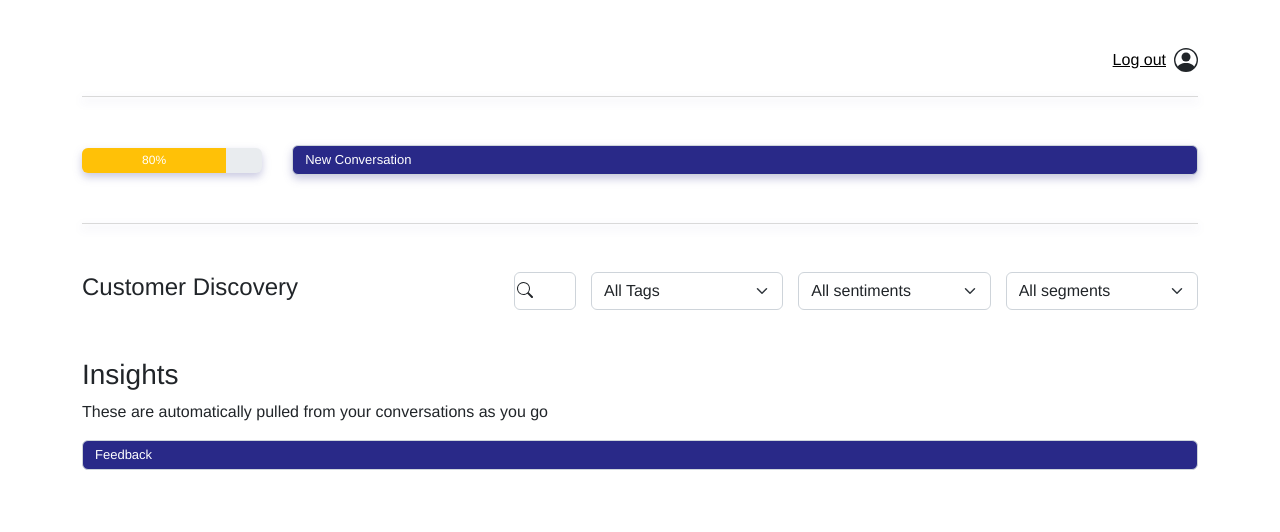
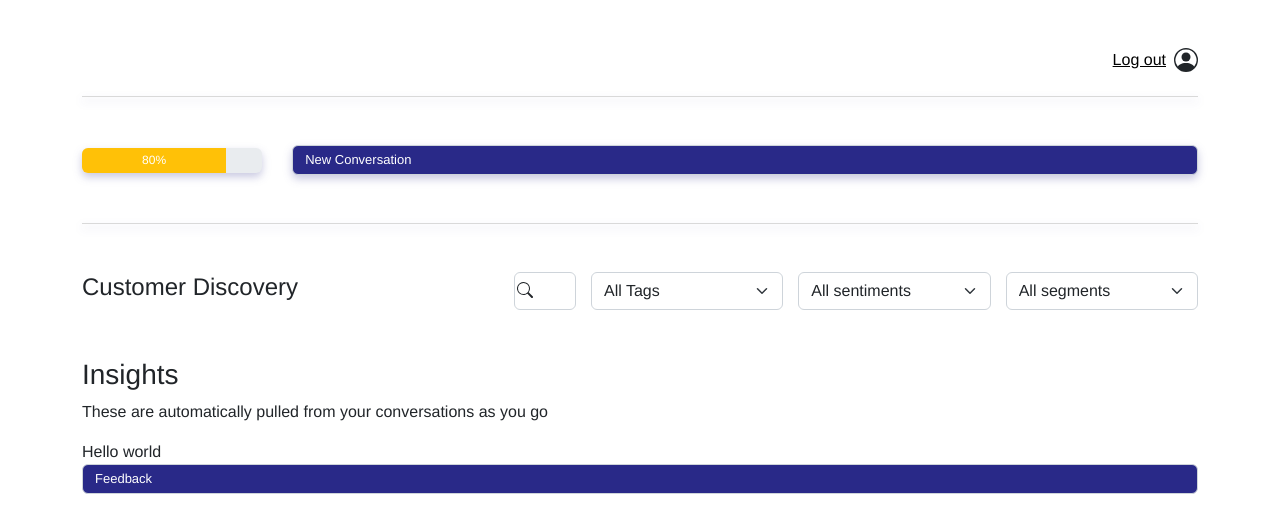
Before and after one commit to ADA-Software-Engineering-Program/i-validate-landing-page, a React (Create React App) app: page /Response in a window 1280 px wide. Shown: the top 532 px of the page. Built offline with nearby package versions, Linux system fonts and the light colour scheme; no server answers; the HTML template or start-up script is replaced by a standard one.

Commit message:
Hello world

```diff
--- a/src/Dashboard-aside/Response.js
+++ b/src/Dashboard-aside/Response.js
@@ -64,6 +64,7 @@ const AddContact = () => {
             <h3>Insights</h3>
             <p>These are automatically pulled from your conversations as you go</p>
         </div>
+        <div>Hello world</div>
       </div>
       <div>
         <Link
```
